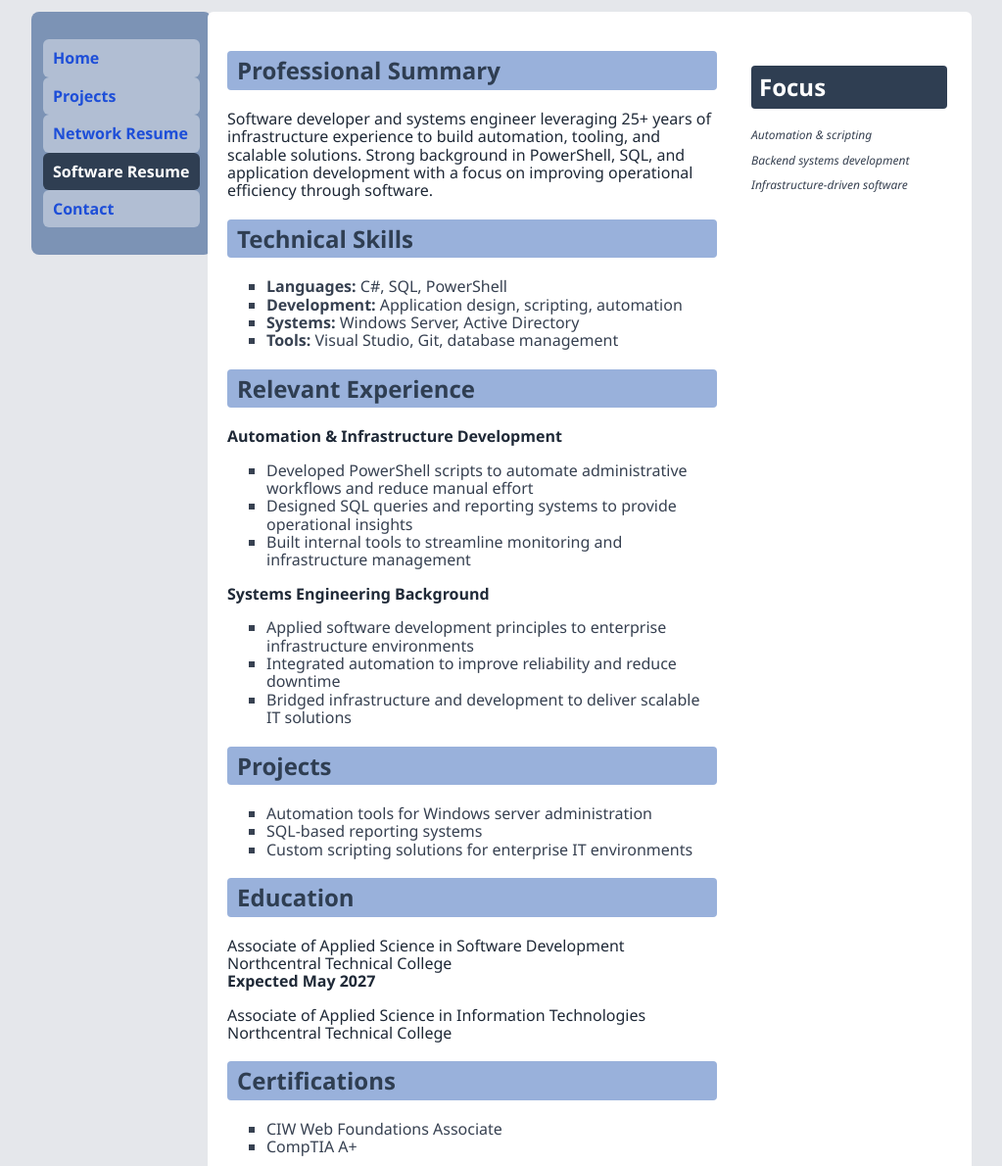
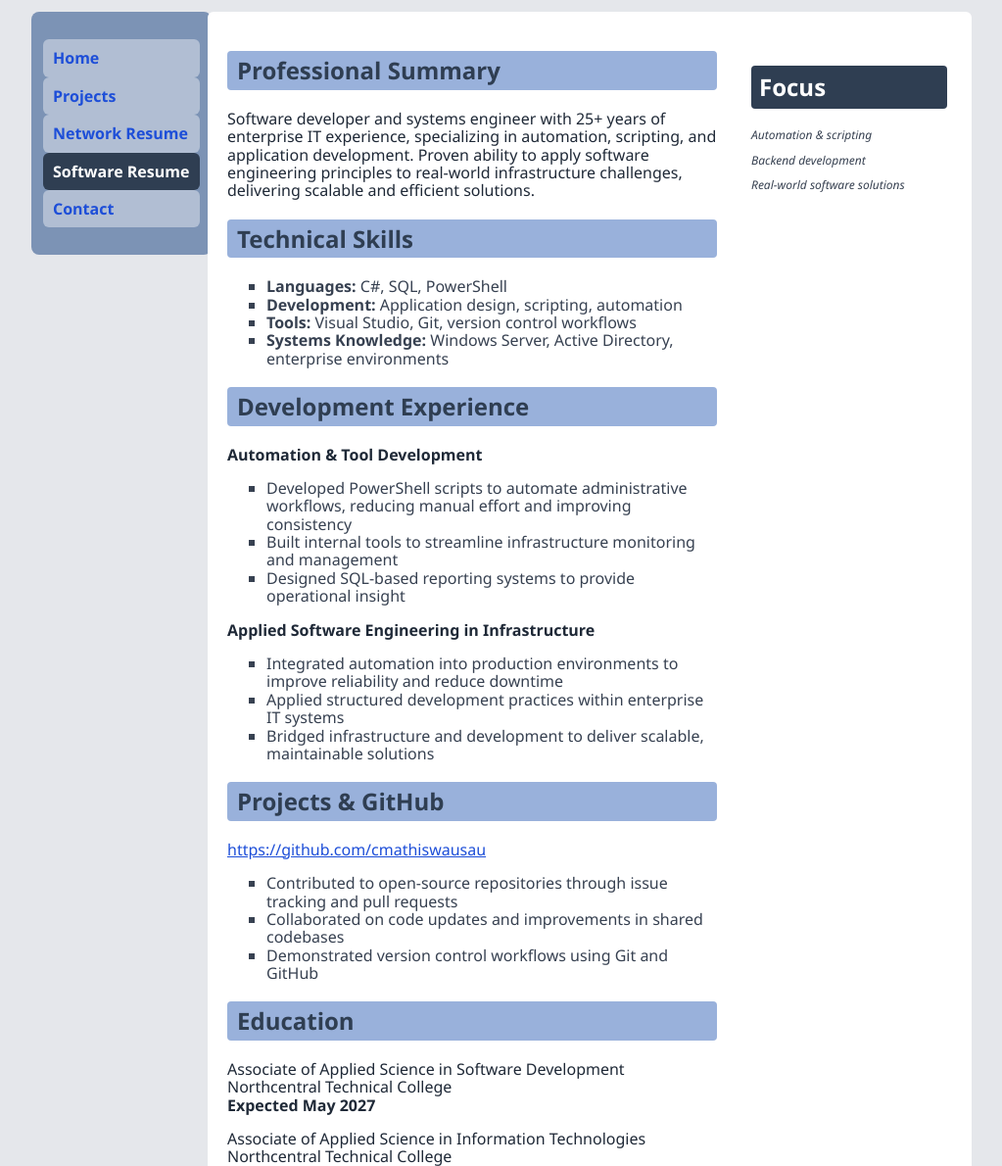
Before and after one commit to cmathiswausau/portfolio, a plain HTML site: page resume-software.html in a window 1280 px wide. Shown: the part 223-1413 px from the top of the page at 98% size, without its empty margins (128-1151 px from the left). Drawn offline with Linux system fonts and the light colour scheme.

Commit message:
modified:   resume-software.html

```diff
--- a/resume-software.html
+++ b/resume-software.html
@@ -35,40 +35,50 @@
 
                 <h2>Professional Summary</h2>
                 <p>
-                    Software developer and systems engineer leveraging 25+ years of infrastructure experience to build
-                    automation, tooling, and scalable solutions. Strong background in PowerShell, SQL, and application
-                    development with a focus on improving operational efficiency through software.
+                    Software developer and systems engineer with 25+ years of enterprise IT experience, specializing in
+                    automation, scripting, and application development. Proven ability to apply software engineering
+                    principles to real-world infrastructure challenges, delivering scalable and efficient solutions.
                 </p>
 
                 <h2>Technical Skills</h2>
                 <ul>
                     <li><strong>Languages:</strong> C#, SQL, PowerShell</li>
                     <li><strong>Development:</strong> Application design, scripting, automation</li>
-                    <li><strong>Systems:</strong> Windows Server, Active Directory</li>
-                    <li><strong>Tools:</strong> Visual Studio, Git, database management</li>
+                    <li><strong>Tools:</strong> Visual Studio, Git, version control workflows</li>
+                    <li><strong>Systems Knowledge:</strong> Windows Server, Active Directory, enterprise environments
+                    </li>
                 </ul>
 
-                <h2>Relevant Experience</h2>
+                <h2>Development Experience</h2>
 
-                <p><strong>Automation & Infrastructure Development</strong></p>
+                <p><strong>Automation & Tool Development</strong></p>
                 <ul>
-                    <li>Developed PowerShell scripts to automate administrative workflows and reduce manual effort</li>
-                    <li>Designed SQL queries and reporting systems to provide operational insights</li>
-                    <li>Built internal tools to streamline monitoring and infrastructure management</li>
+                    <li>Developed PowerShell scripts to automate administrative workflows, reducing manual effort and
+                        improving consistency</li>
+                    <li>Built internal tools to streamline infrastructure monitoring and management</li>
+                    <li>Designed SQL-based reporting systems to provide operational insight</li>
                 </ul>
 
-                <p><strong>Systems Engineering Background</strong></p>
+                <p><strong>Applied Software Engineering in Infrastructure</strong></p>
                 <ul>
-                    <li>Applied software development principles to enterprise infrastructure environments</li>
-                    <li>Integrated automation to improve reliability and reduce downtime</li>
-                    <li>Bridged infrastructure and development to deliver scalable IT solutions</li>
+                    <li>Integrated automation into production environments to improve reliability and reduce downtime
+                    </li>
+                    <li>Applied structured development practices within enterprise IT systems</li>
+                    <li>Bridged infrastructure and development to deliver scalable, maintainable solutions</li>
                 </ul>
 
-                <h2>Projects</h2>
+                <h2>Projects & GitHub</h2>
+
+                <p>
+                    <a href="https://github.com/cmathiswausau" target="_blank">
+                        https://github.com/cmathiswausau
+                    </a>
+                </p>
+
                 <ul>
-                    <li>Automation tools for Windows server administration</li>
-                    <li>SQL-based reporting systems</li>
-                    <li>Custom scripting solutions for enterprise IT environments</li>
+                    <li>Contributed to open-source repositories through issue tracking and pull requests</li>
+                    <li>Collaborated on code updates and improvements in shared codebases</li>
+                    <li>Demonstrated version control workflows using Git and GitHub</li>
                 </ul>
 
                 <h2>Education</h2>
@@ -87,7 +97,6 @@
                 <h2>Certifications</h2>
                 <ul>
                     <li>CIW Web Foundations Associate</li>
-                    <li>CompTIA A+</li>
                 </ul>
 
             </article>
@@ -95,8 +104,8 @@
             <aside>
                 <h2>Focus</h2>
                 <p class="asideText">Automation & scripting</p>
-                <p class="asideText">Backend systems development</p>
-                <p class="asideText">Infrastructure-driven software</p>
+                <p class="asideText">Backend development</p>
+                <p class="asideText">Real-world software solutions</p>
             </aside>
 
         </section>
```
